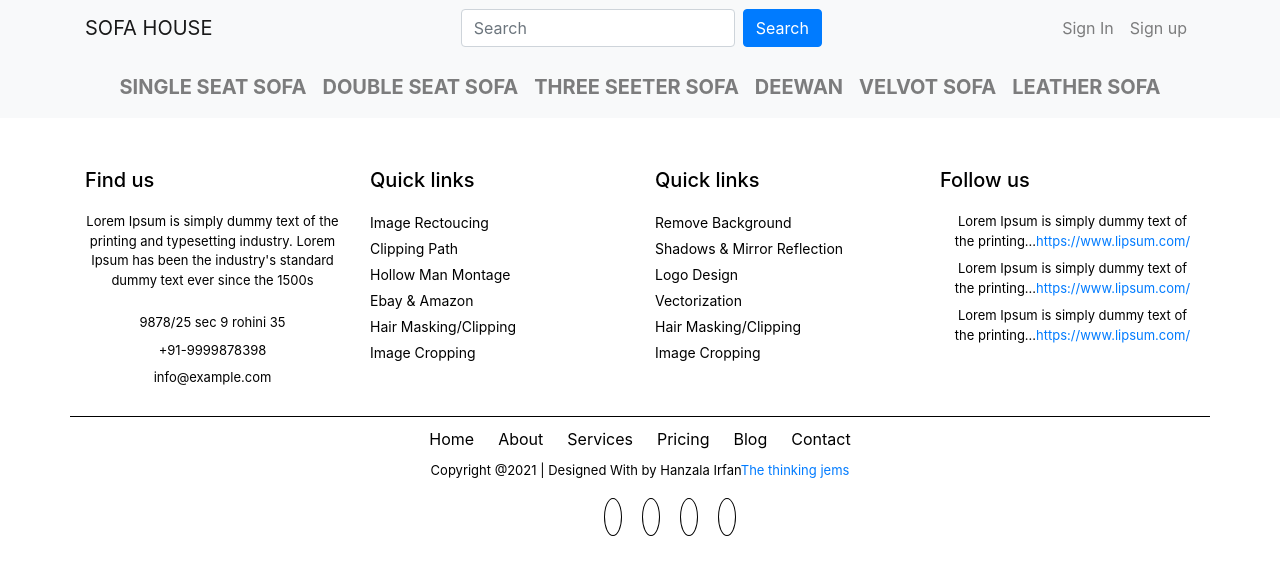
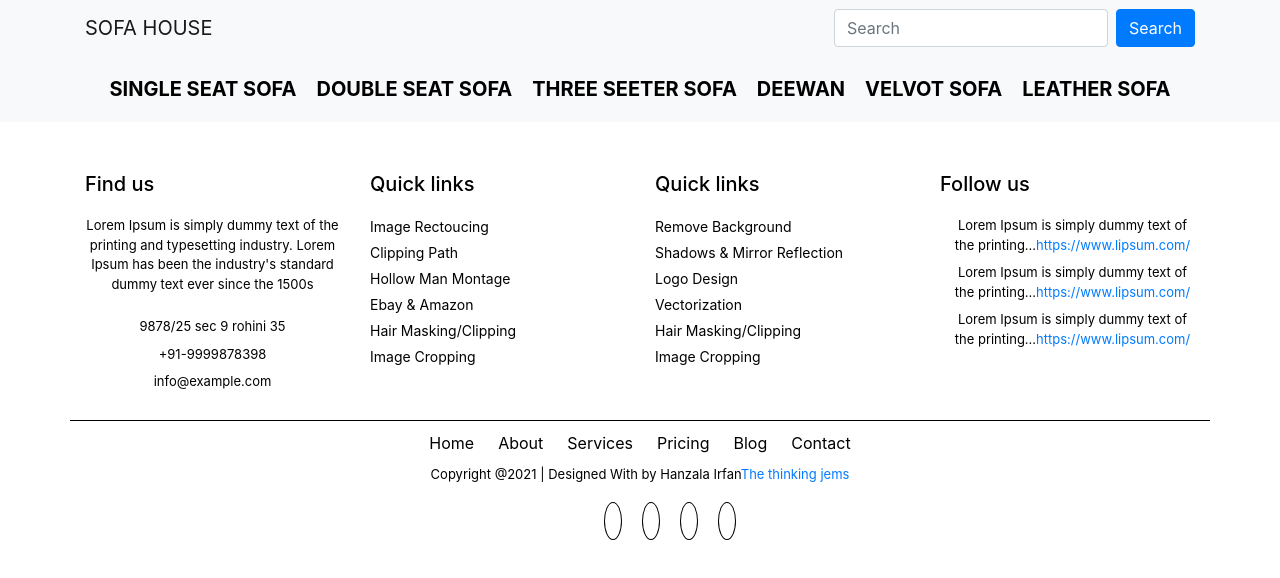
Before and after one commit to imhanzala22/SofaHouse, a React (Create React App) app in the folder sofa-house/: page /SignIn in a window 1280 px wide. Shown: the top 578 px of the page. Built offline with nearby package versions, Linux system fonts and the light colour scheme.

Commit message:
complete

```diff
--- a/sofa-house/src/App.js
+++ b/sofa-house/src/App.js
@@ -5,6 +5,7 @@ import 'bootstrap/dist/css/bootstrap.min.css';
 import {BrowserRouter as Router, Route, Switch} from "react-router-dom";
 import Footer from './components/Footer/Footer';
 import Product from './components/Product/Product';
+import SignIn from './components/logs/SignIn';
 
 
 
@@ -19,6 +20,13 @@ function App() {
     <Switch>
 
     <Route path="/Product" exact component={Product}  />
+    <Route path="/SingleSofaSet" exact component={Product}  />
+    <Route path="/DoubleSofaSet" exact component={Product}  />
+    <Route path="/TrippleSofaSet" exact component={Product}  />
+    <Route path="/Deewan" exact component={Product}  />
+    <Route path="/LeatherSofa" exact component={Product}  />
+    <Route path="/VelvotSofa" exact component={Product}  />
+    <Route path="/SignIn" exact component={SignIn}  />
     <Route path="/" exact component={home}  />
    </Switch>
     <Footer/>
--- a/sofa-house/src/components/Navbar/Navbar.css
+++ b/sofa-house/src/components/Navbar/Navbar.css
@@ -8,3 +8,10 @@
 .navbar-light .navbar-nav .nav-link {
   color: black;
 }
+a {
+  text-decoration: none;
+}
+a .navbar-nav {
+  padding: 10px;
+  color: black;
+}
--- a/sofa-house/src/components/Navbar/Navbar.jsx
+++ b/sofa-house/src/components/Navbar/Navbar.jsx
@@ -1,4 +1,5 @@
 import React from 'react'
+import {Link} from 'react-router-dom'
 import { Nav,Container,Navbar,FormControl,Button,Form } from 'react-bootstrap';
 import './Navbar.css'
 
@@ -8,7 +9,7 @@ const navbar = () => {
         <Navbar bg="light" expand="lg">
                   <Container>
 
-                    <Navbar.Brand href="#home">SOFA HOUSE</Navbar.Brand>
+                <Link to='/'>    <Navbar.Brand >SOFA HOUSE</Navbar.Brand></Link>
                  <Form className="d-flex">
                   <FormControl
                     type="search"
@@ -18,10 +19,7 @@ const navbar = () => {
                   />
                   <Button expand="outline-success">Search</Button>
                   </Form>
-                     <Nav className='Navspace'>
-                        <Nav.Link href="#link">Sign In</Nav.Link>
-                        <Nav.Link href="#link">Sign up</Nav.Link>
-                     </Nav>
+
                   </Container>
         </Navbar>
   <>
@@ -31,13 +29,13 @@ const navbar = () => {
           <Navbar.Toggle aria-controls="basic-navbar-nav" />
           <Navbar.Collapse className="justify-content-center">
                       <Nav  className="me-auto">
-                        {/* <Nav.Link href="#home">Home</Nav.Link> */}
-                        <Nav.Link href="#link">Single Seat sofa</Nav.Link>
-                        <Nav.Link href="#link">Double Seat sofa</Nav.Link>
-                        <Nav.Link href="#link">three seeter sofa</Nav.Link>
-                        <Nav.Link href="#link">Deewan</Nav.Link>
-                        <Nav.Link href="#link">velvot sofa</Nav.Link>
-                        <Nav.Link href="#link">Leather sofa</Nav.Link>
+                        {/* <Nav href="#home">Home</Nav> */}
+                        <Link to="./SingleSofaSet"><Nav >Single Seat sofa</Nav></Link>
+                       <Link to="/DoubleSofaSet"> <Nav >Double Seat sofa</Nav></Link>
+                       <Link to="/TrippleSofaSet"> <Nav >three seeter sofa</Nav> </Link>
+                       <Link to="/Deewan"> <Nav >Deewan</Nav></Link>
+                       <Link to="/LeatherSofa"> <Nav >velvot sofa</Nav></Link>
+                       <Link to="/VelvotSofa"> <Nav >Leather sofa</Nav></Link>
 
                       </Nav>
                     </Navbar.Collapse>
--- /dev/null
+++ b/sofa-house/src/components/logs/SignIn.jsx
@@ -0,0 +1,12 @@
+import React from 'react';
+import './SigIn.css'
+const SignIn=()=>{
+    return (
+
+    <div>
+
+        </div>
+
+    );
+}
+export default SignIn;
```
Also changed, not shown: sofa-house/src/components/logs/SigIn.css (added).
